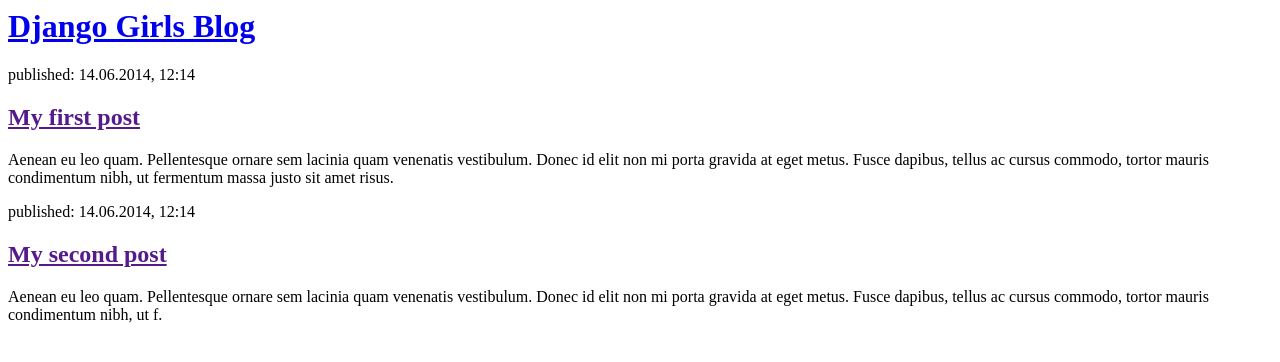
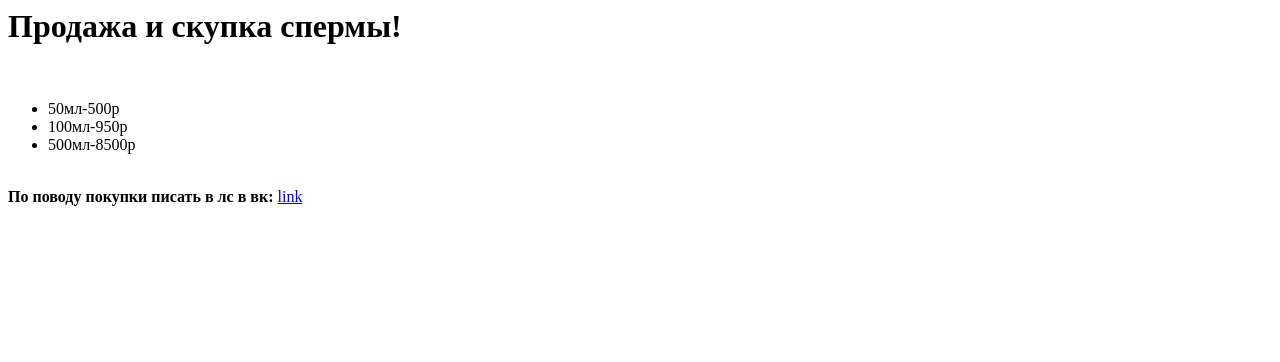
Before and after one commit to Kumiss228/my-first-blog, a Django app: page / in a window 1280 px wide. Shown: the top 362 px of the page. Run offline with Django 3.2, Linux system fonts and the light colour scheme.

Commit message:
Changed the HTML for the site.

```diff
--- a/blog/templates/blog/post_list.html
+++ b/blog/templates/blog/post_list.html
@@ -1,22 +1,15 @@
 <html>
     <head>
-        <title>Django Girls blog</title>
+        <title>Продажа спермы! Недорого!!!</title>
     </head>
     <body>
         <div>
-            <h1><a href="/">Django Girls Blog</a></h1>
+        <h1>Продажа и скупка спермы!</h1>
         </div>
-
-        <div>
-            <p>published: 14.06.2014, 12:14</p>
-            <h2><a href="">My first post</a></h2>
-            <p>Aenean eu leo quam. Pellentesque ornare sem lacinia quam venenatis vestibulum. Donec id elit non mi porta gravida at eget metus. Fusce dapibus, tellus ac cursus commodo, tortor mauris condimentum nibh, ut fermentum massa justo sit amet risus.</p>
-        </div>
-
-        <div>
-            <p>published: 14.06.2014, 12:14</p>
-            <h2><a href="">My second post</a></h2>
-            <p>Aenean eu leo quam. Pellentesque ornare sem lacinia quam venenatis vestibulum. Donec id elit non mi porta gravida at eget metus. Fusce dapibus, tellus ac cursus commodo, tortor mauris condimentum nibh, ut f.</p>
-        </div>
+        <br>
+        <ul><li>50мл-500р</li><li>100мл-950р</li><li>500мл-8500р</li></ul>
+        <br>
+        <strong>По поводу покупки писать в лс в вк:</strong>
+        <a href="https://vk.com/anime_parasha">link</a>
     </body>
 </html>
```
